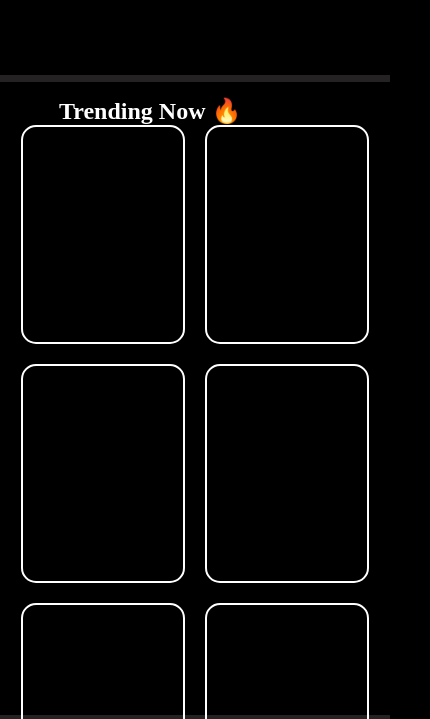
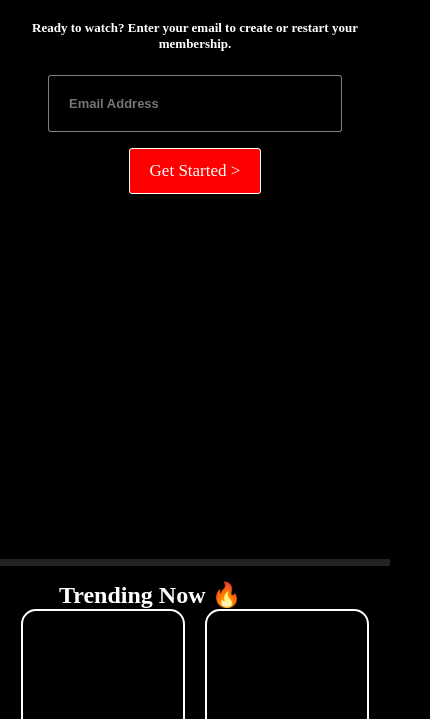
Before and after one commit to Sekhar098/Netflix_Clone, a plain HTML site: page index.html in a window 390 px wide. Shown: the part 769-1488 px from the top of the page, 430 px wide, since content can reach past the window. Drawn offline with Linux system fonts and the light colour scheme; a web font is replaced by a local one.

Commit message:
style.css

```diff
--- a/style.css
+++ b/style.css
@@ -127,6 +127,18 @@ nav select {
     gap: 16px;
 }
 
+@media only screen and (max-width:515px) {
+    .hero{
+        height: 150vh;
+        display: flex;
+        flex-wrap: wrap;
+        background-size: contain;
+    }
+    .hero-buttons{
+        display: flex;
+        flex-direction: column;
+    }
+}
 
 .main input {
     background-color: rgba(0, 0, 0, 0.3);
@@ -143,14 +155,22 @@ nav select {
     height: 50vh;
     position: relative;
 }
-@media only screen and (max-width:1082px){
-    .first{
-        height: 60vh;
+
+@media only screen and (max-width:1082px) {
+    .first {
+        height: 80vh;
     }
 }
-@media only screen and (max-width:532px){
-    .first{
-        height: 75vh;
+
+@media only screen and (max-width:532px) {
+    .first {
+        height: 110vh;
+    }
+}
+
+@media only screen and (max-width:348px) {
+    .first {
+        height: 220vh;
     }
 }
 
@@ -216,7 +236,7 @@ nav select {
     font-size: 24px;
     display: flex;
     justify-content: space-between;
-    background-color:#2d2d2d;
+    background-color: #2d2d2d;
     color: white;
     border: 1px solid white;
     border-radius: 3px;
@@ -224,12 +244,12 @@ nav select {
     margin-bottom: 3px;
 }
 
-.ques span:hover{
+.ques span:hover {
     color: rgba(255, 255, 255, 0.379);
     background-color: #232323;
 }
 
-.last h5{
+.last h5 {
     font-family: 'Martel Sans';
     text-align: center;
     color: white;
```
